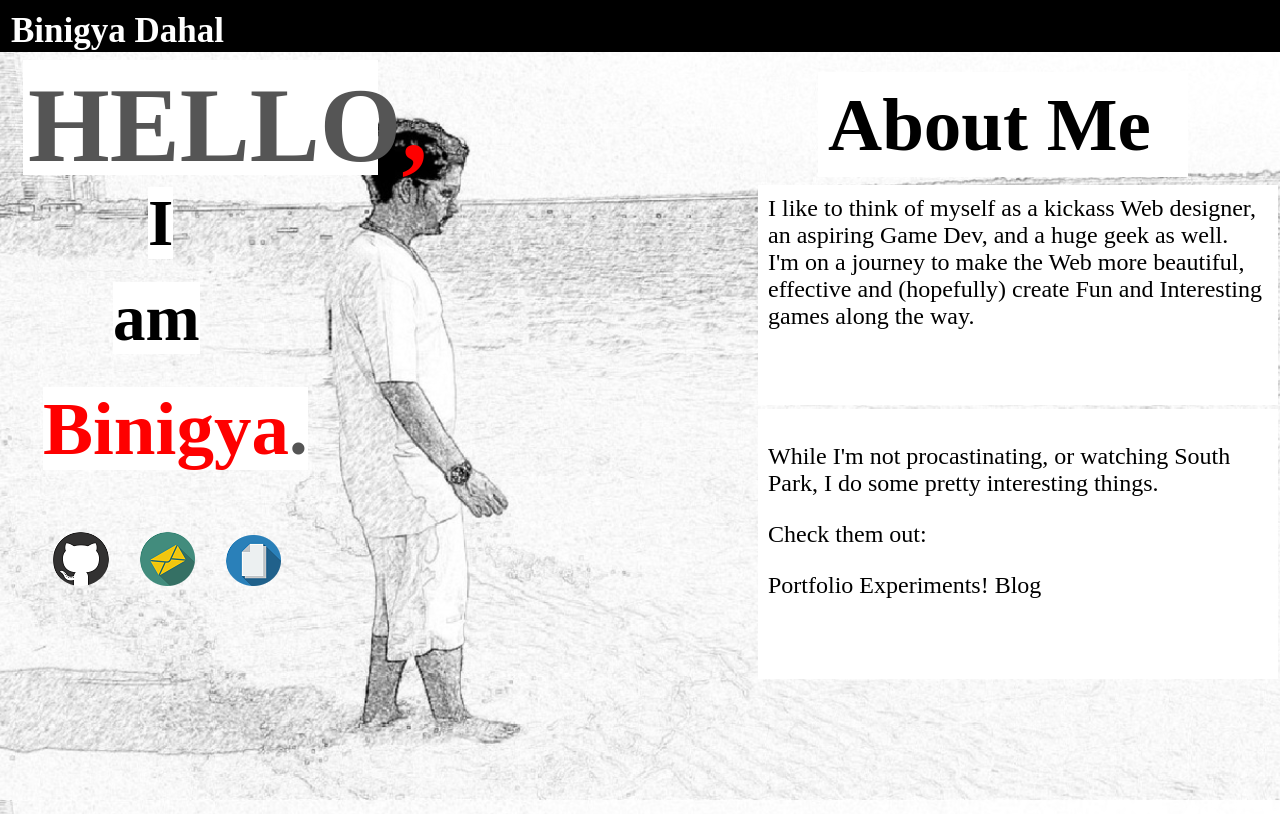
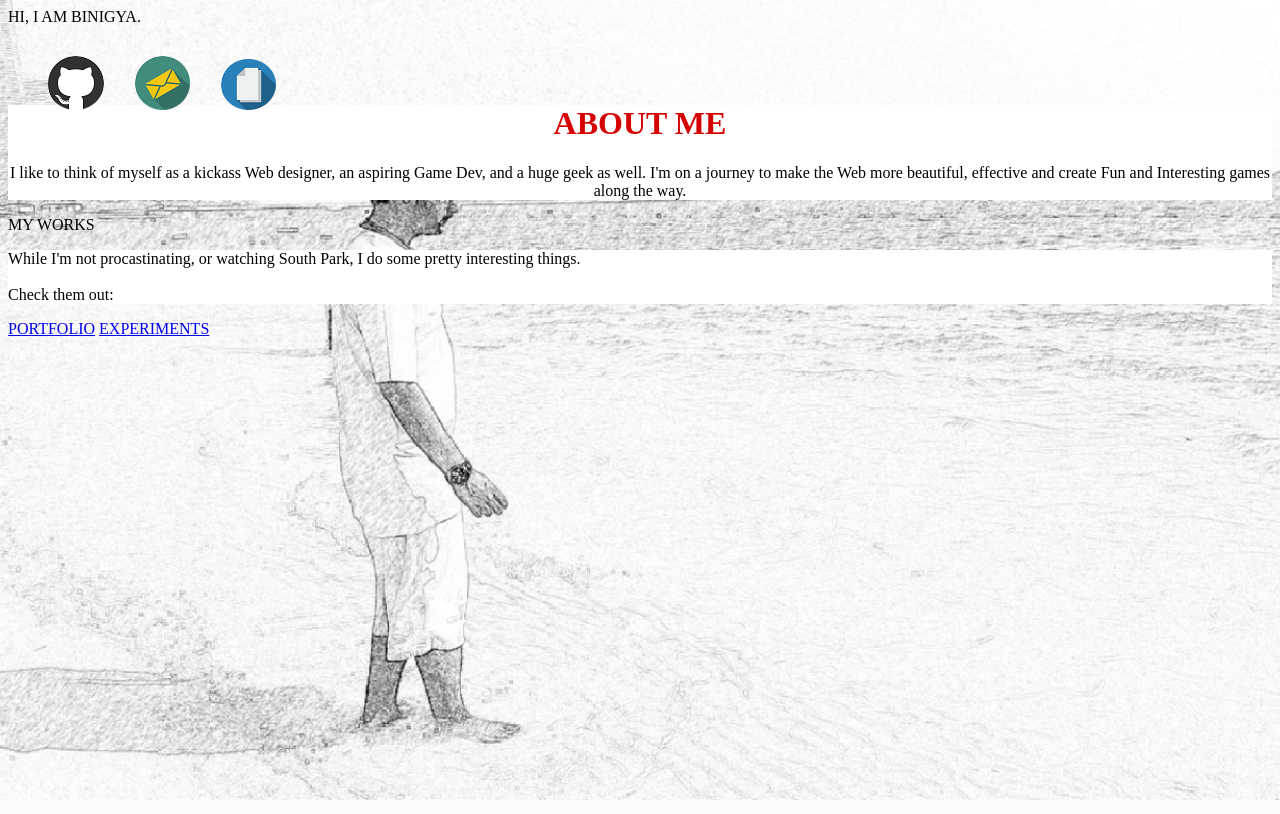
Before and after one commit to rageKing/rageKing.github.io, a plain HTML site: page index.html in a window 1280 px wide. Shown: the top 814 px of the page. Drawn offline with Linux system fonts and the light colour scheme; a web font is replaced by a local one.

Commit message:
Started from scratch for new layout
still a lot of work to be done.

```diff
--- a/index.html
+++ b/index.html
@@ -9,42 +9,48 @@
     <script src="//html5shiv.googlecode.com/svn/trunk/html5.js"></script>
     <![endif]-->
     <title>Binigya Dahal</title>
-	  <link rel="stylesheet" href="stylesheets\style.css">
-	  <link href="https://fonts.googleapis.com/css?family=Scope+One" rel="stylesheet">
+    <link rel="stylesheet" href="stylesheets\style.css">
+    <link href="https://fonts.googleapis.com/css?family=Scope+One" rel="stylesheet">
   </head>
+<body>
+	<div class="parallax">
+		<div class="caption child">
+        		<span class="border">HI, I AM BINIGYA.</span>
+		</div>
 
-<body>
-
-	<div class="header">Binigya Dahal</div>
-
-	<div id="leftbar">
-		<h1 id="greet">HELLO<span id="comma">,<span></h1>
-		<h2 id="sub"><span id="i">I </span>
-		<br><span id="am">am</span><br>
-		<span id="binigya">Binigya<span id="dot">.</span></span></h2>
-
-		<div id="icons">
+  		<div id="icons">
 			<img src="images/gith1.png">
 			<img src="images/mailb.png">
 			<img src="images/cv.png">
 		</div>
 	</div>
-	<div id="rightbar">
-	<div id="about">
-		<h2 id="aboutmeh">About Me</h2>
-		<p id="aboutmep"> I like to think of myself as a kickass Web designer, an aspiring Game Dev, and a huge geek as well.
-		<br>I'm on a journey to make the Web more beautiful, effective and (hopefully) create Fun and Interesting games along the way.</p>
+
+	<div style="height:auto;background-color:#fff;text-align:center;">
+		<h1 style="color:#D50000">ABOUT ME</h1>
+		<p id="intro">I like to think of myself as a kickass Web designer, an aspiring Game Dev, and a huge geek as well.
+		I'm on a journey to make the Web more beautiful, effective and create Fun and Interesting games along the way.</p>
 	</div>
 
-	<div id="work">
-		<p> While I'm not procastinating, or watching South Park, I do some pretty interesting things.</p>
-		<p>Check them out:</p>
+	<div class="parallax2">
+		<div class="caption1">
+			<span class="border">MY WORKS</span>
+		</div>
+  	</div>
 
-		<span id="worktitle"><p>Portfolio     Experiments!    Blog</p></span>
+	<div style="height:auto; background-color:#fff;">
+		<p id="intro">
+			While I'm not procastinating, or watching South Park, I do some pretty interesting things.<br><br>
+			Check them out:
+		</p>
 	</div>
+
+	<div class="parallax2" id="lessheight">
+
+		<div id="btns">
+			<a href="#" class="button" id="pbutton">PORTFOLIO</a>
+			<a href="#" class="button" id="ebutton">EXPERIMENTS</a>
+		</div>
 	</div>
 
 </body>
-
-
 </html>
```
